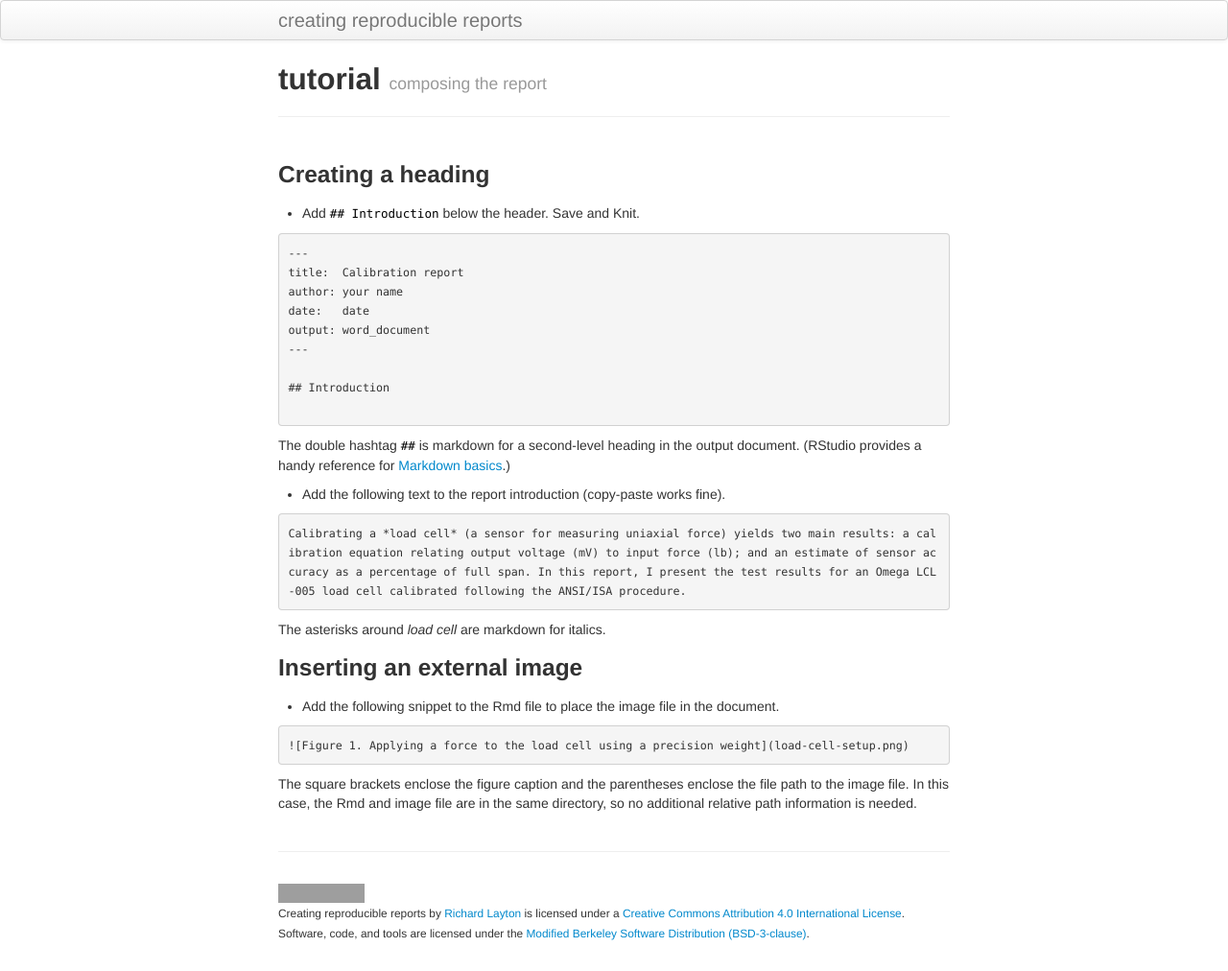
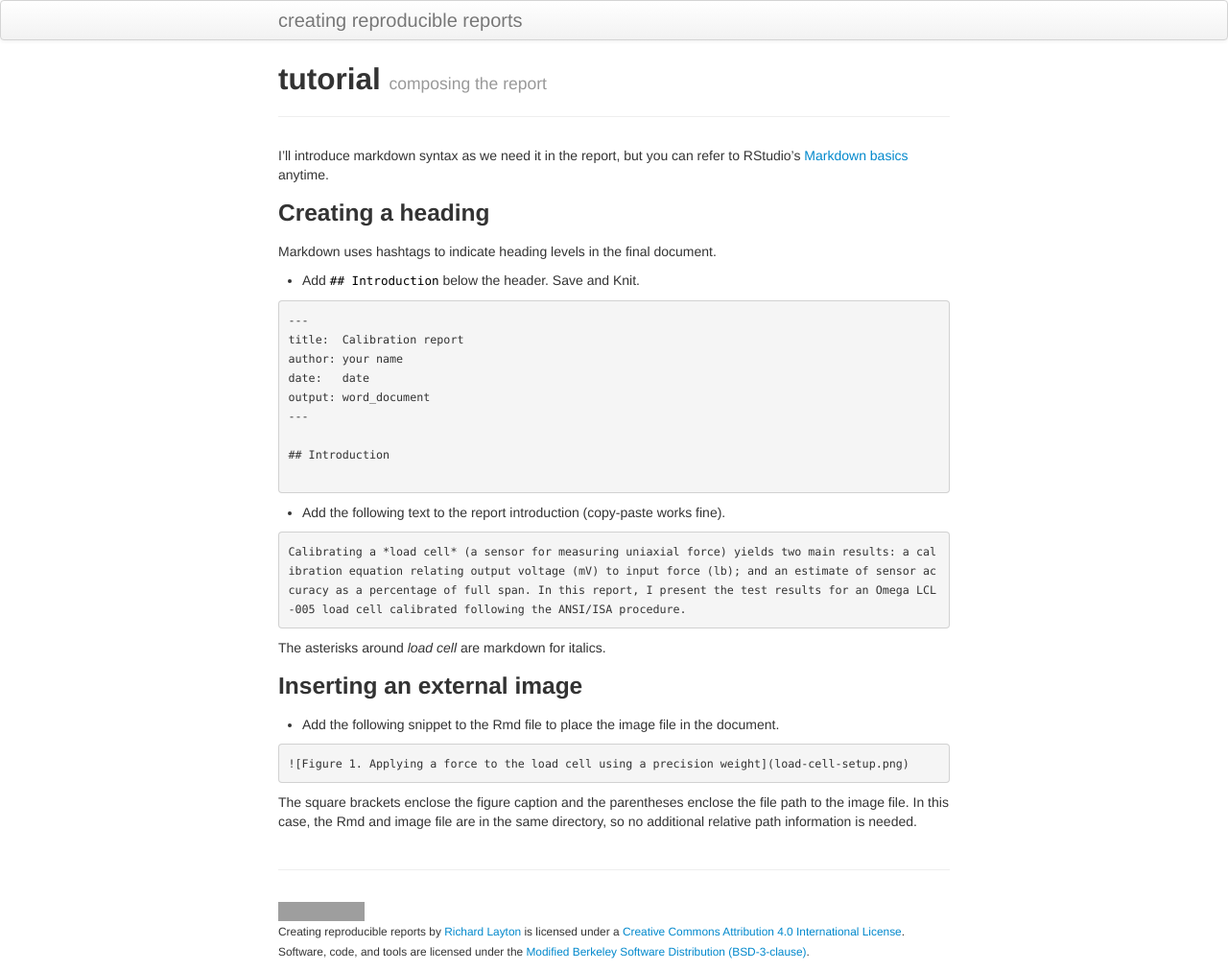
Before and after one commit to DSR-RHIT/creating-reproducible-reports, a Jekyll site: the page built from pages/composing.md, in a window 1280 px wide. Shown: the whole page at 96% size. Built offline with Jekyll 4.4.1, drawn with Linux system fonts in a browser that asks for light colours; grey boxes are pictures that could not be loaded.

Commit message:
tutorial

````diff
--- a/pages/composing.md
+++ b/pages/composing.md
@@ -4,8 +4,11 @@ title:  tutorial
 tagline: composing the report
 ---
 
+I'll introduce markdown syntax as we need it in the report, but you can refer to RStudio's [Markdown basics](http://rmarkdown.rstudio.com/authoring_basics.html) anytime.
+
 ### Creating a heading
 
+Markdown uses hashtags to indicate heading levels in the final document.
 
 - Add `## Introduction` below the header. Save and Knit.
 
@@ -21,7 +24,7 @@ output: word_document
 
 ```
 
-The double hashtag `##` is markdown for a second-level heading in the output document. (RStudio provides a handy reference for [Markdown basics](http://rmarkdown.rstudio.com/authoring_basics.html).)
+
 
 
 - Add the following text to the report introduction (copy-paste works fine).
````
